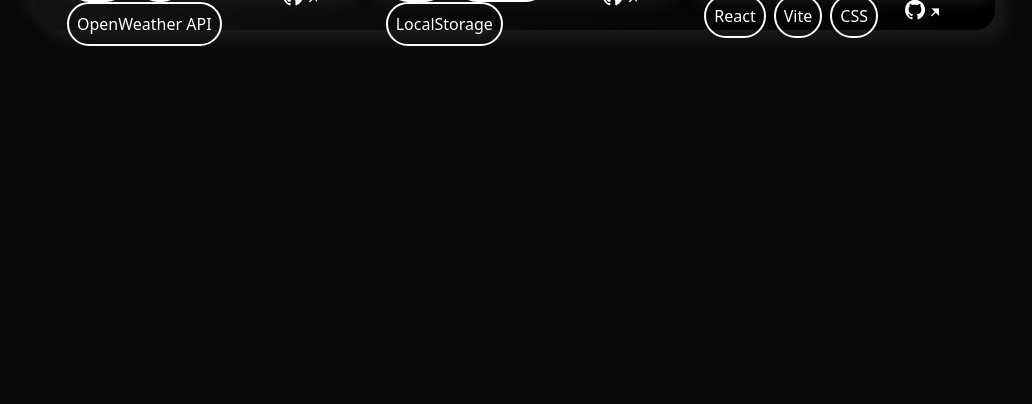
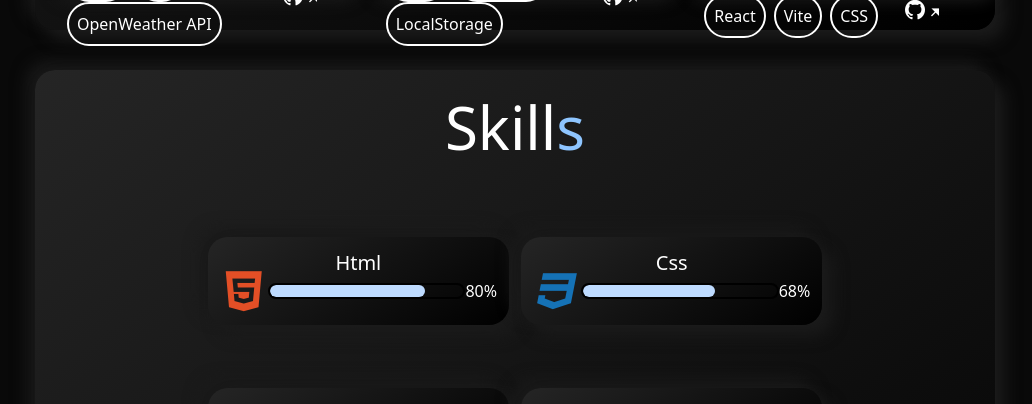
Before and after one commit to SaBin-03/Portfolio_Website, a React (Vite) app: page / in a window 1280 px wide. Shown: the part 2350-2754 px from the top of the page, without its empty margins (125-1157 px from the left). Before the commit the page ends 2400 px from the top, so only its background shows below. Built offline with nearby package versions, Linux system fonts and the light colour scheme.

Commit message:
third commit

```diff
--- a/src/App.jsx
+++ b/src/App.jsx
@@ -25,9 +25,9 @@ const App = () => {
       <Projects />
 
       {/* Skills Section */}
-
+      <Skills />
       {/* Contact Section */}
-
+      <Contact />
       {/* Footer Section */}
 
 
--- a/src/constants/index.js
+++ b/src/constants/index.js
@@ -33,6 +33,7 @@ export const projectsData = [
   },
   {
     title: "To-Do List App",
+
     image: "https://cdn.dribbble.com/userupload/15863464/file/original-f3fd383c8dca1184861d874cc1d8b0eb.png?format=webp&resize=400x300&vertical=center",
     description:
       "A simple and elegant to-do app to help users organize their daily tasks with persistent storage using localStorage.",
@@ -47,3 +48,56 @@ export const projectsData = [
 
   },
 ];
+
+export const skillsData = [
+  {
+    name: "Html",
+    iconClass: "ri-html5-fill",
+    level:"80%",
+    color: "text-[#E34F26]"
+  },
+  {
+    name: "Css",
+    iconClass: "ri-css3-fill",
+    level:"68%",
+    color: "text-[#1572B6]"
+  },
+  {
+    name: "JavaScript",
+    iconClass: "ri-javascript-fill",
+    level:"68%",
+    color: "text-[#F7DF1E]"
+  },
+  {
+    name:"React",
+    iconClass:"ri-reactjs-fill",
+    level:"50%",
+    color: "text-[#61DAFB]"
+  },
+  {
+    name:"Angular",
+    iconClass:"ri-angularjs-fill",
+    level:"90%",
+    color: "text-[#DD0031]"
+  },
+  {
+    name:"Node js",
+    iconClass:"ri-nodejs-fill",
+    level:"70%",
+    color: "text-[#68A063]"
+  },
+  {
+    name:"Java",
+    iconClass:"ri-java-fill",
+    level:"60%",
+    color: "text-[#007396]"
+  },
+  {
+    name:"Php",
+    iconClass:"ri-php-fill",
+    level:"80%",
+    color: "text-[#777BB4]"
+  }
+
+
+]
--- a/src/index.css
+++ b/src/index.css
@@ -57,3 +57,13 @@ body {
   /* filter: blur(4px); */
   transform: scale(1.3); /* optional zoom-in effect */
 }
+#skillscard{
+  background: linear-gradient(145deg, #252525, #000000);
+  box-shadow: 10px 10px 16px #1b1b1b, -8px -8px 16px #1a1a1a;
+  border-radius: 20px;
+}
+#skillsBox{
+  background: linear-gradient(145deg, #252525, #000000);
+  box-shadow: 10px 10px 16px #1b1b1b, -8px -8px 16px #1a1a1a;
+  border-radius: 20px;
+}
--- a/src/section/Contactme.jsx
+++ b/src/section/Contactme.jsx
@@ -2,7 +2,9 @@ import React from 'react'
 
 const Contact = () => {
   return (
-    <div>contact</div>
+    <div className='h-full w-full bg-amber-600'>
+
+    </div>
   )
 }
 
--- a/src/section/Skills.jsx
+++ b/src/section/Skills.jsx
@@ -1,9 +1,115 @@
-import React from 'react'
+import React, { useRef } from "react";
+import { skillsData } from "../constants/index.js";
+import { useGSAP } from "@gsap/react";
+import gsap from "gsap";
+import { ScrollTrigger } from "gsap/all";
 
 const Skills = () => {
+  const boxes = useRef(null);
+  const title = useRef(null);
+  const levels = useRef([]);
+  const level = useRef([]);
+
+  gsap.registerPlugin(ScrollTrigger);
+
+  useGSAP(() => {
+
+    gsap.from(title.current, {
+      y: -60,
+      opacity: 0,
+      duration: 1,
+      scrollTrigger: {
+        trigger: title.current,
+        start: "top 65%",
+      },
+    });
+
+    gsap.from(boxes.current, {
+      y: -60,
+      opacity: 0,
+      duration: 1,
+      scrollTrigger: {
+        trigger: boxes.current,
+        start: "top 65%",
+      },
+    });
+
+    levels.current.forEach((el) => {
+      const targetWidth = el.style.width;
+
+      gsap.fromTo(
+        el,
+        { width: "0%" },
+        {
+          width: targetWidth,
+          duration: 2,
+          ease: "power3.out",
+          scrollTrigger: {
+            trigger: el,
+            start: "top 80%",
+            // toggleActions: "play none none reverse",
+          },
+        }
+      );
+    });
+
+    level.current.forEach((el1)=>{
+      gsap.from(el1,{
+        y:40,
+        opacity:0,
+        duration:2,
+        scrollTrigger: {
+            trigger: el1,
+            start: "top 80%",
+          }
+      })
+    })
+  }, []);
+
   return (
-    <div>Skills</div>
-  )
-}
+    <div className="h-full w-full">
+      <div className="h-full w-full flex justify-center items-center">
+        <div id="skillscard" className="h-[95vh] w-[75vw]">
+          <div className="h-[15%] w-full flex justify-center items-center">
+            <h2 ref={title} className="text-white text-6xl">
+              Skill<span className="text-blue-300">s</span>
+            </h2>
+          </div>
 
-export default Skills
+          <div
+            ref={boxes}
+            className="h-[85%] w-full gap-3 p-7 flex justify-center items-center flex-wrap"
+          >
+            {skillsData.map((elem, index) => (
+              <div key={index} id="skillsBox" className="h-[11vh] w-1/3 p-3">
+                <div className="h-[30%] w-full text-center">
+                  <h3 className="text-white text-xl">{elem.name}</h3>
+                </div>
+
+                <div className="w-full h-[70%] flex justify-around items-center">
+                  <i
+                    className={`${elem.iconClass} text-5xl ${elem.color}`}
+                  ></i>
+
+                  <div className="relative h-4 w-80 border-2 overflow-hidden rounded-full">
+                    <div
+                      ref={(el) => (levels.current[index] = el)}
+                      className="absolute h-full rounded-full bg-blue-200"
+                      style={{ width: elem.level }}
+                    ></div>
+                  </div>
+
+                  <div>
+                    <h5 ref={(el1) => (level.current[index] = el1)}  className="text-white">{elem.level}</h5>
+                  </div>
+                </div>
+              </div>
+            ))}
+          </div>
+        </div>
+      </div>
+    </div>
+  );
+};
+
+export default Skills;
```
